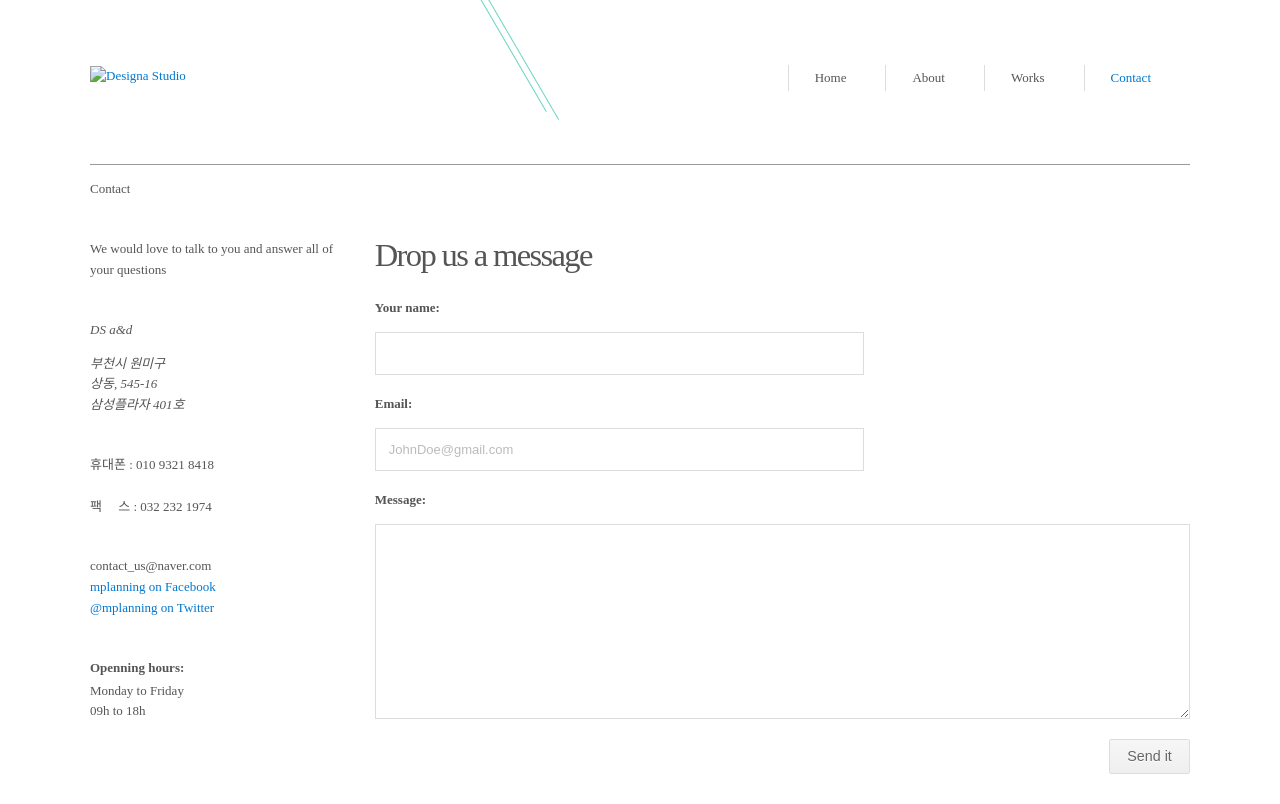
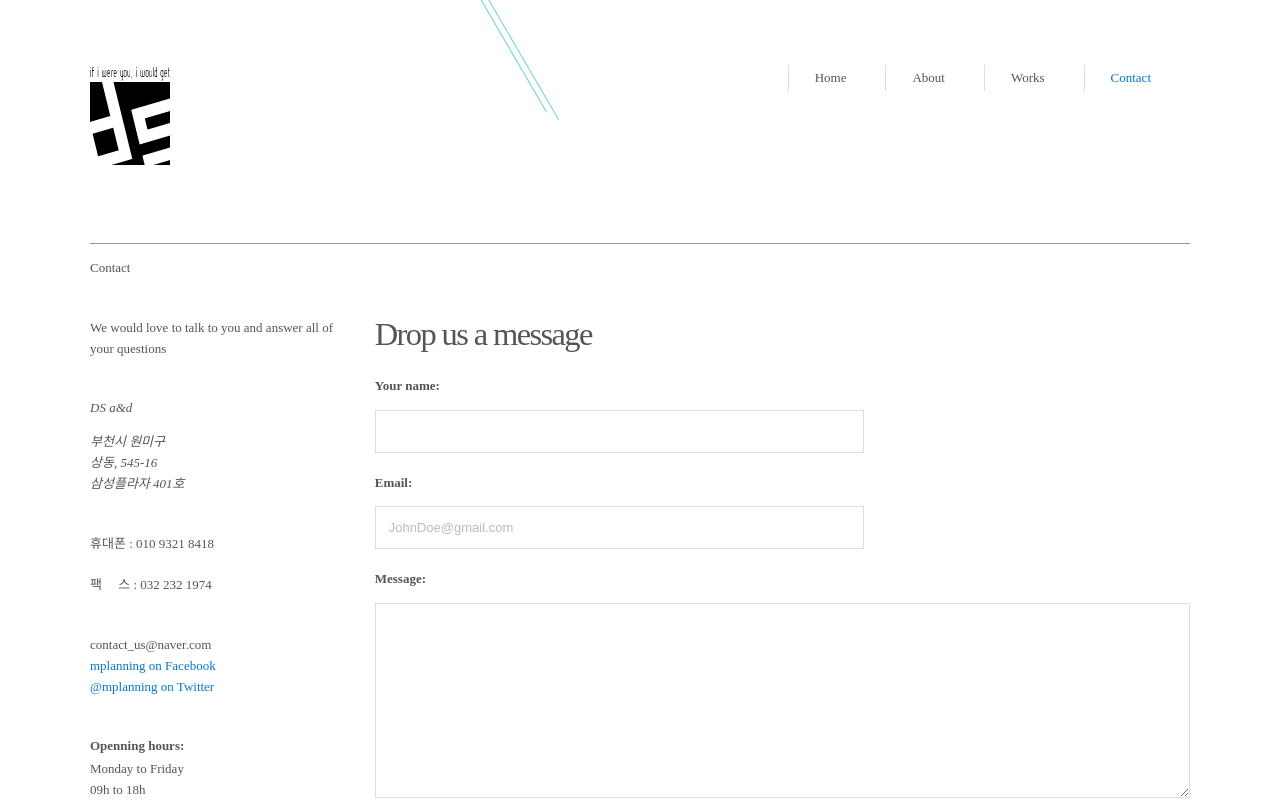
Before and after one commit to nankorean/mplanning, a plain HTML site: page contact.html in a window 1280 px wide. Shown: the top 804 px of the page. Drawn offline with nearby package versions, Linux system fonts and the light colour scheme.

Commit message:
15/07/13-1

```diff
--- a/contact.html
+++ b/contact.html
@@ -38,7 +38,7 @@
 
 		<header id="navtop">
 		<a href="index.html" class="logo fleft">
-			<img src="img/log.png" alt="Designa Studio">
+			<img src="images/log.png" alt="Designa Studio">
 		</a>
 
 		<nav class="fright">
```
Also changed, not shown: index.html (+2 -2 lines).
